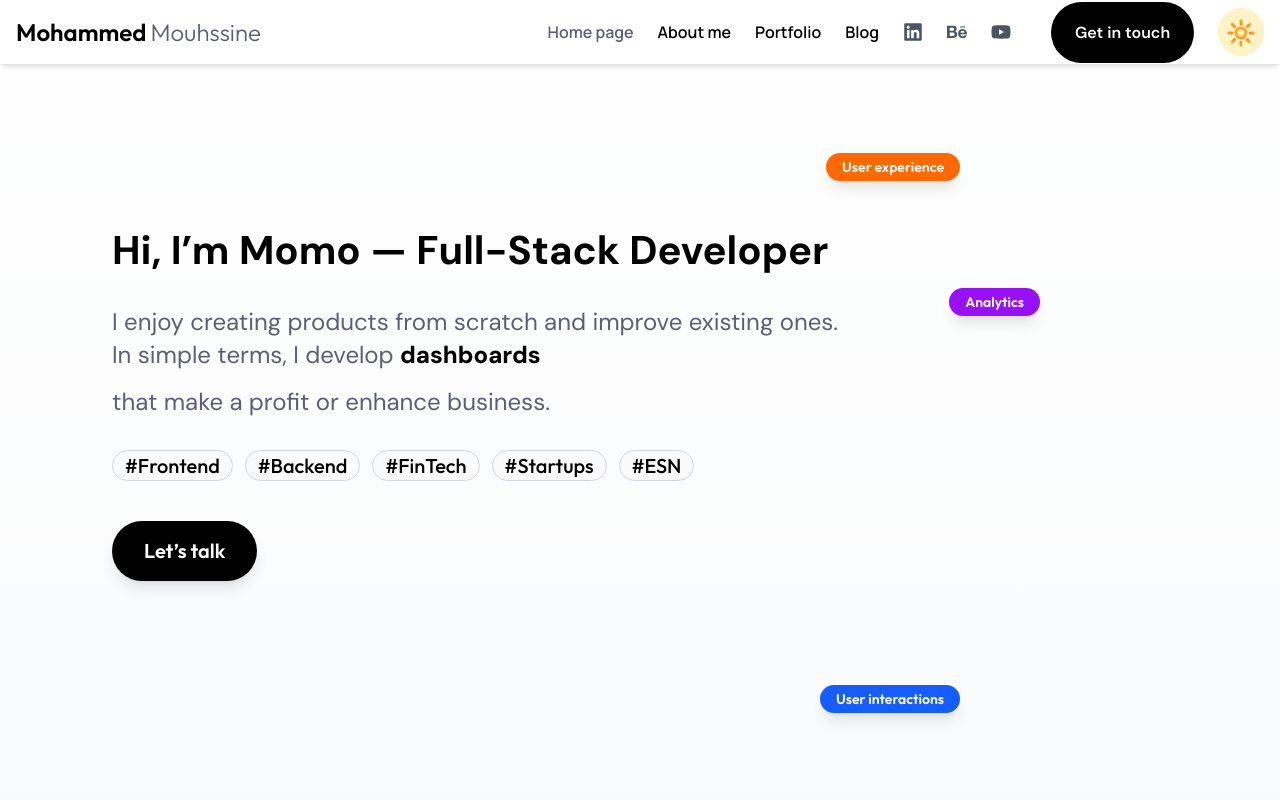
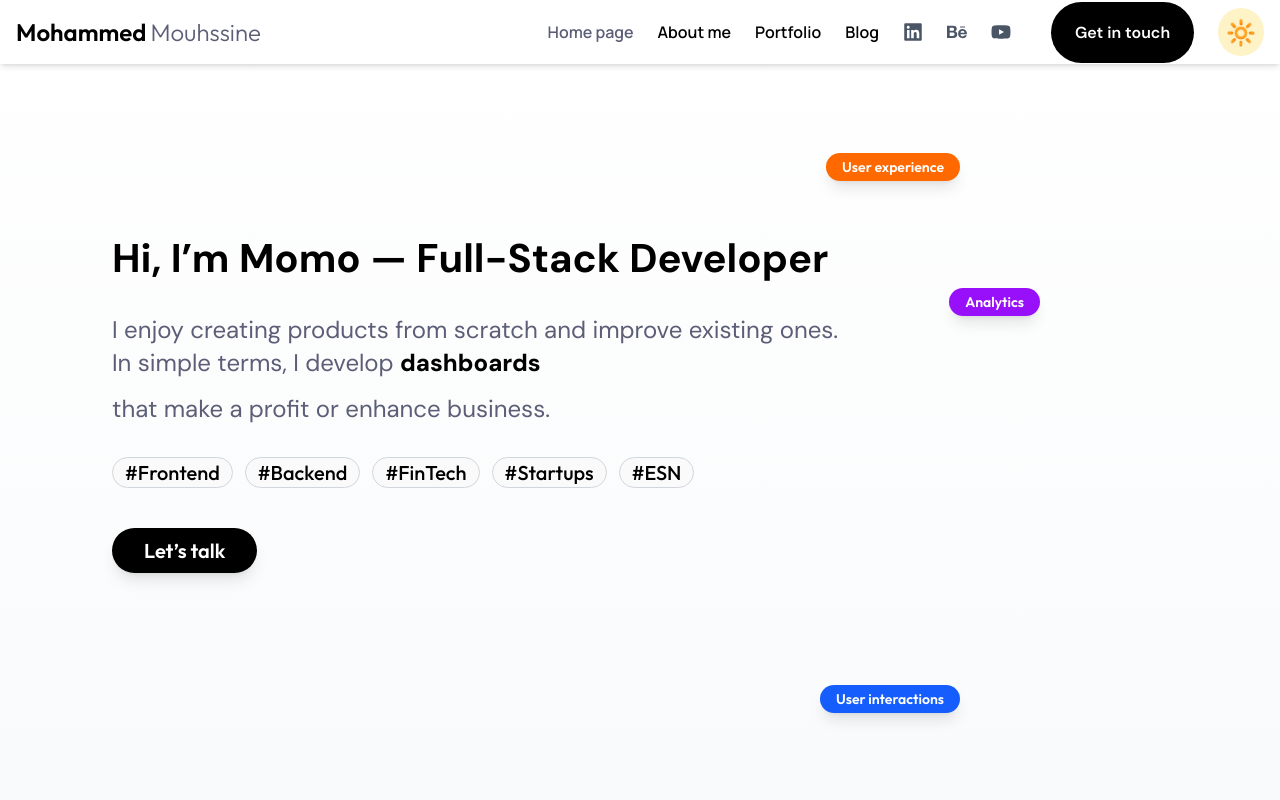
Before and after one commit to Andamlaka/personal-portfolio, a React (Vite) app in the folder portfolio/: page / in a window 1280 px wide. Shown: the top 800 px of the page. Built offline with nearby package versions, Linux system fonts and the light colour scheme.

Commit message:
updating

```diff
--- a/portfolio/src/components/HeroSection.jsx
+++ b/portfolio/src/components/HeroSection.jsx
@@ -51,7 +51,7 @@ export default function HeroSection() {
               >
                 {words[index]}
               </span>
-            </span>{" "}
+            </span>
             <br />
             that make a profit or enhance business.
           </p>
@@ -69,9 +69,10 @@ export default function HeroSection() {
           </div>
 
           {/* CTA - full width on small screens */}
-          <button className="mt-10 w-full sm:w-auto px-8 py-4 bg-black dark:bg-white text-white dark:text-black rounded-full text-lg sm:text-xl font-semibold shadow-lg hover:bg-gray-800 dark:hover:bg-gray-200 transition">
-            Let’s talk
-          </button>
+          <button className="mt-10 w-full h-[45px] sm:w-auto px-8 py-4 bg-black dark:bg-white text-white dark:text-black rounded-full text-lg sm:text-xl font-semibold shadow-lg hover:bg-gray-800 dark:hover:bg-gray-200 transition flex justify-center items-center">
+  Let’s talk
+</button>
+
         </div>
       </div>
 
```
